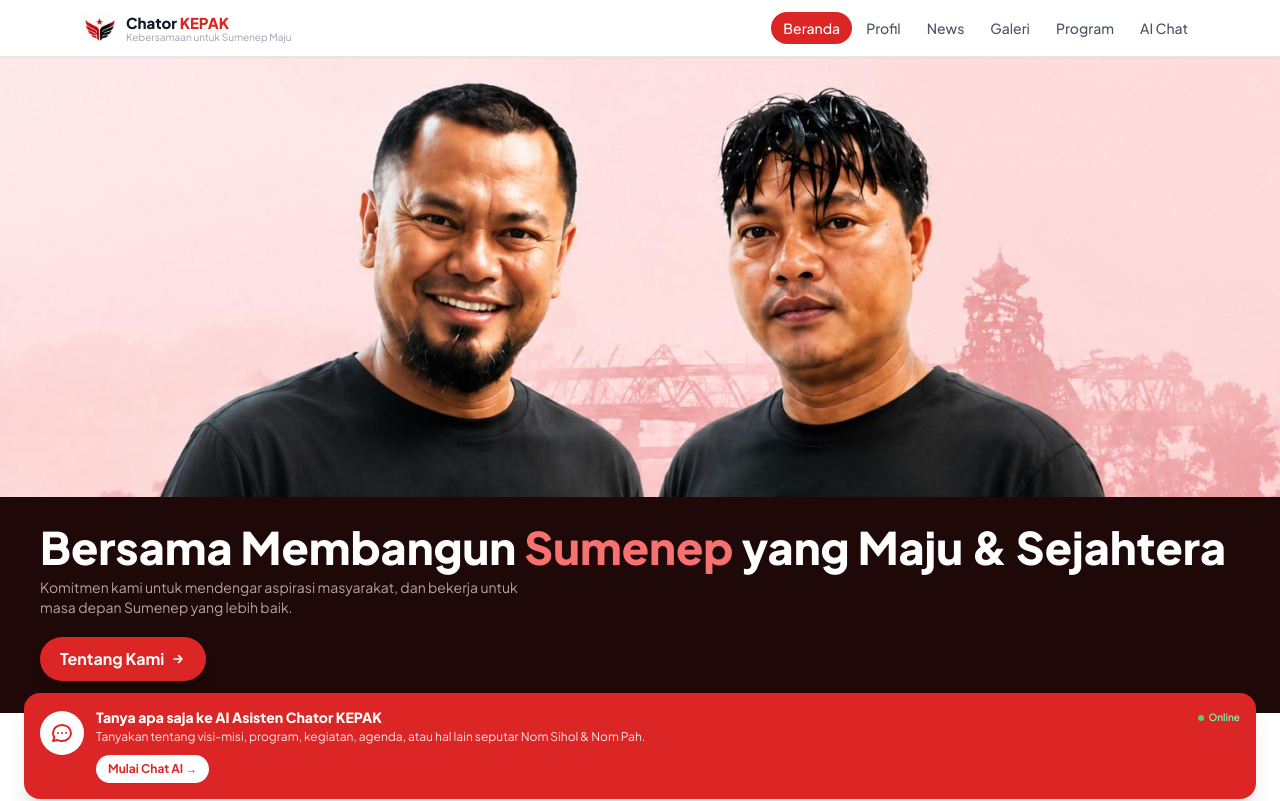
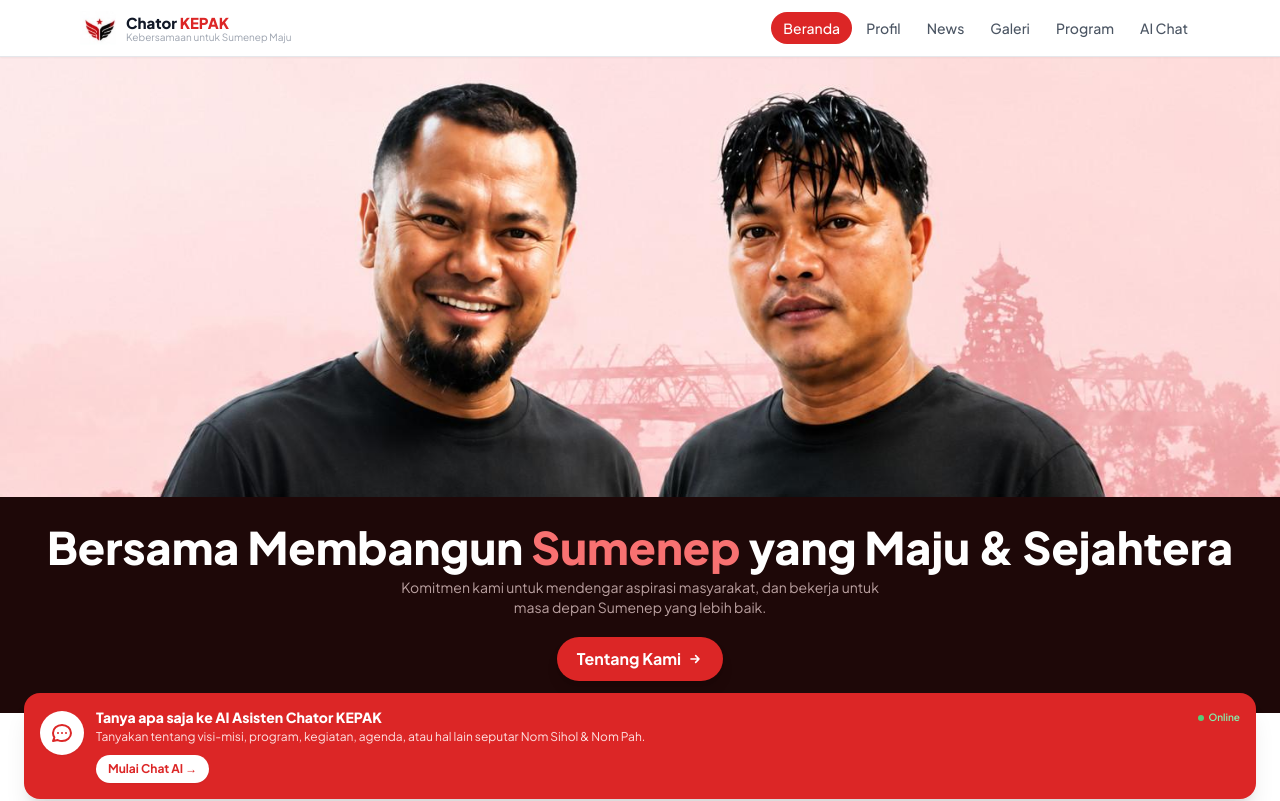
Before and after one commit to hamrasidi7-rgb/ChatorKEPAK, a Next.js app: page / in a window 1280 px wide. Shown: the top 801 px of the page. Built offline with nearby package versions, Linux system fonts and the light colour scheme.

Commit message:
fix: hero panel judul center

```diff
--- a/src/components/home/HeroSection.tsx
+++ b/src/components/home/HeroSection.tsx
@@ -17,7 +17,7 @@ export default function HeroSection() {
       </div>
 
       {/* Panel judul elegan di bawah foto */}
-      <div className="bg-[#1E0808] px-5 md:px-10 py-5 md:py-8">
+      <div className="bg-[#1E0808] px-5 md:px-10 py-5 md:py-8 text-center flex flex-col items-center">
         <h1 className="text-2xl sm:text-3xl md:text-[2.8rem] font-extrabold text-white leading-tight mb-2 md:mb-3">
           Bersama Membangun{" "}
           <span className="text-red-400">Sumenep</span>{" "}
```
